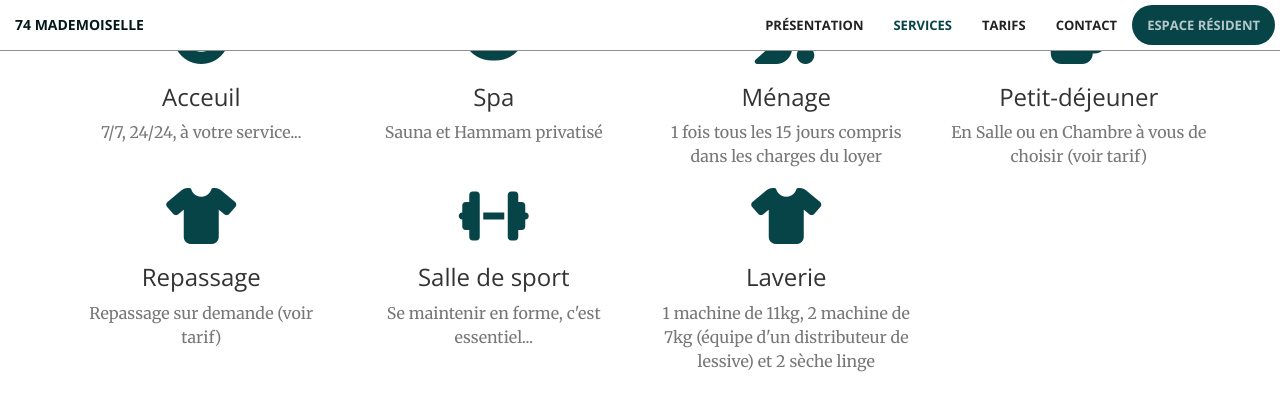
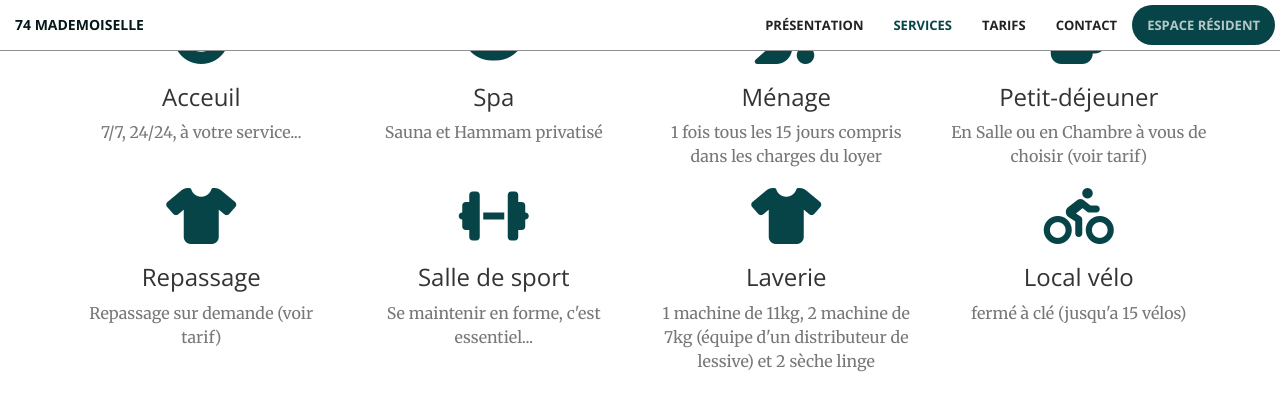
Before and after one commit to 74-mademoiselle/residence-ella.github.io, a Jekyll site: the page built from index.html, in a window 1280 px wide and 900 px high, scrolled down 1480 px, cut to the strip 0-449 px from the top of the window. Shown: the top 411 px of the strip. Built offline with Jekyll 4.4.1, drawn with Linux system fonts in a browser that asks for light colours; nearby versions of some CDN libraries.

Commit message:
Update from Forestry.io yannick moreau updated _data/services.yaml

```diff
--- a/_data/services.yaml
+++ b/_data/services.yaml
@@ -29,3 +29,7 @@ services:
   description: '1 machine de 11kg, 2 machine de 7kg (équipe d''un distributeur de
     lessive) et 2 sèche linge '
   delay: 1s
+- title: Local vélo
+  delay: ''
+  description: fermé à clé (jusqu'a 15 vélos)
+  icon: fa-biking
```
